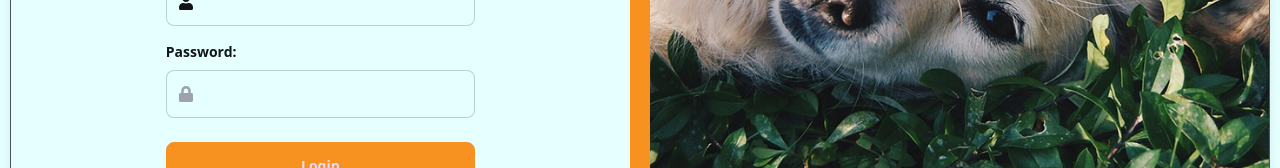
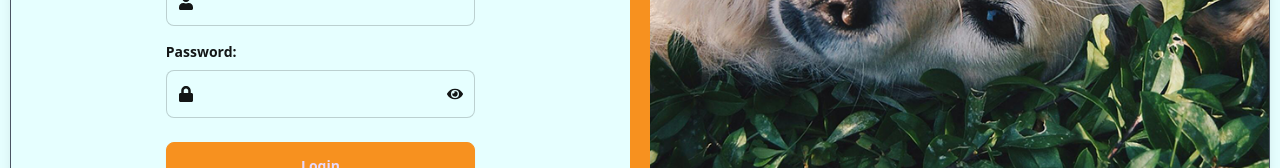
Before and after one commit to No-Country-simulation/s17-15-t-java-react, a React (Vite) app in the folder Frontend/: page /login in a window 1280 px wide. Shown: the part 516-684 px from the top of the page. Built offline with nearby package versions, Linux system fonts and the light colour scheme.

Commit message:
add: eyes password

```diff
--- a/Frontend/src/Auth/Login.jsx
+++ b/Frontend/src/Auth/Login.jsx
@@ -1,6 +1,6 @@
 import { useRef, useState } from "react";
 import { useAuth } from "../contexts/AuthContext";
-import { FaUser, FaLock } from "react-icons/fa";
+import { FaUser, FaLock, FaEye, FaEyeSlash } from 'react-icons/fa';
 
 function Login() {
     const usernameRef = useRef("");
@@ -9,6 +9,12 @@ function Login() {
     const [isLoading, setIsLoading] = useState(false);
 
     const { login } = useAuth("actions");
+
+    const [passwordVisible, setPasswordVisible] = useState(false);
+
+    const togglePasswordVisibility = () => {
+        setPasswordVisible(!passwordVisible);
+    }
 
     function handleSubmit(event) {
         event.preventDefault();
@@ -117,13 +123,19 @@ function Login() {
                         <div className="relative">
                             <input
                                 className="input input-bordered w-full pl-10"
-                                type="password"
+                                type={passwordVisible ? "text" : "password"}
                                 id="password"
                                 name="password"
                                 ref={passwordRef}
                             />
                             <div className="absolute inset-y-0 left-0 pl-3 flex items-center pointer-events-none">
-                                <FaLock className="text-gray-400" />
+                                <FaLock  />
+                            </div>
+                            <div
+                                className="absolute inset-y-0 right-0 pr-3 flex items-center cursor-pointer"
+                                onClick={togglePasswordVisibility}
+                            >
+                                {passwordVisible ? <FaEyeSlash /> : <FaEye />}
                             </div>
                         </div>
                     </div>
```
